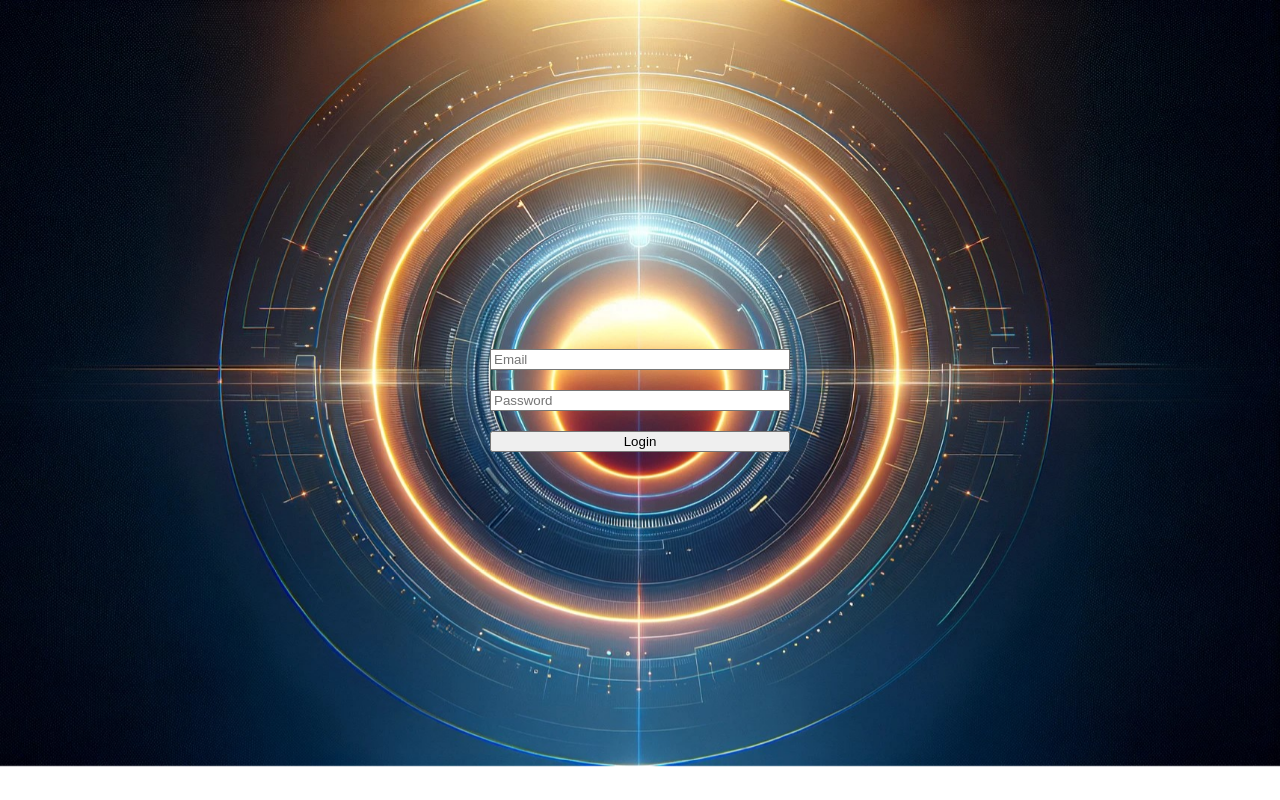
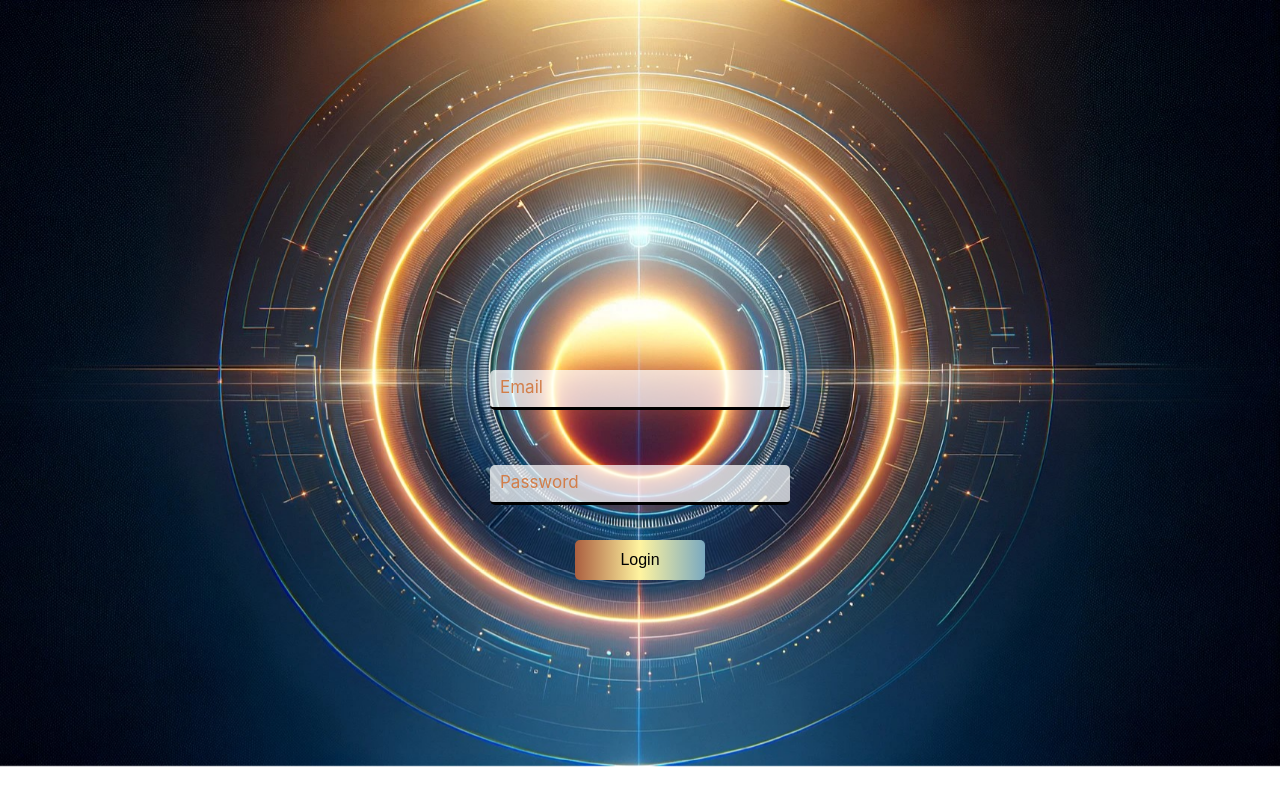
Before and after one commit to ericchecuz/reactPortfolio, a React (Create React App) app: page /login in a window 1280 px wide. Built offline with nearby package versions, Linux system fonts and the light colour scheme.

Commit message:
fix login css & effects

```diff
--- a/src/pages/loginPage.js
+++ b/src/pages/loginPage.js
@@ -1,5 +1,3 @@
-// src/pages/LoginPage.js
-
 import React, { useState , useEffect} from 'react';
 import { auth } from '../firebase/firebaseConfig';
 import './styleLogin.css';
@@ -9,20 +7,17 @@ function LoginPage() {
   const [loading, setLoading] = useState(true);
   const [password, setPassword] = useState('');
 
+
   useEffect(() => {
-    // Simula il caricamento o attendi il caricamento di eventuali risorse
-    const timer = setTimeout(() => setLoading(false), 5000); // 2 secondi per l'esempio
+    const timer = setTimeout(() => setLoading(false), 5000);
     return () => clearTimeout(timer);
   }, []);
 
-
   const signIn = async (e) => {
-    e.preventDefault(); // Previeni il comportamento di submit di default
-
+    e.preventDefault();
     try {
       await auth.signInWithEmailAndPassword(email, password);
       console.log("Logged in successfully");
-      // Reindirizza all'homepage o alla dashboard dopo il login
     } catch (error) {
       console.error("Error signing in: ", error.message);
     }
@@ -33,27 +28,34 @@ function LoginPage() {
       {loading ? (
         <div className='container-spinner'>
           <div className="loading-animation"></div>
-          </div>  // Mostra l'animazione di caricamento
+        </div>
       ) : (
-        // Una volta completato il caricamento, mostra il form di login
         <div className='container-login fade-in'>
           <div className='container-form-login'>
             <form className='form-login' onSubmit={signIn}>
+              <div className="form-group">
                 <input
                   type="email"
+                  id="email-input"
                   value={email}
                   onChange={(e) => setEmail(e.target.value)}
-                placeholder="Email"
                   required
                 />
+                <label htmlFor="email-input">Email</label>
+              </div>
+              <div className="form-group">
                 <input
                   type="password"
+                  id="password-input"
                   value={password}
                   onChange={(e) => setPassword(e.target.value)}
-                placeholder="Password"
                   required
                 />
-              <button type="submit">Login</button>
+                <label htmlFor="password-input">Password</label>
+              </div>
+              <div className='container-button'>
+                <button className='button-login' type="submit">Login</button>
+              </div>
             </form>
           </div>
         </div>
--- a/src/pages/styleLogin.css
+++ b/src/pages/styleLogin.css
@@ -7,6 +7,34 @@ body {
     align-items: center;
     /* Centra il contenuto verticalmente */
     /* Imposta l'altezza del body al 100% del viewport */
+}
+
+input {
+    height: 40px;
+    width: 280px;
+    border-radius: 0;
+    border-radius: 10px;
+    border-left: 0;
+    border-top: 0;
+    text-align: center;
+
+}
+
+.button-login {
+    width: 100px;
+    align-items: center;
+    display: flex;
+    justify-content: center;
+    height: 32px;
+    border-radius: 10px;
+    text-align: center;
+    border: none;
+
+}
+
+.container-button {
+    display: flex;
+    justify-content: center;
 }
 
 .container-login {
@@ -24,7 +52,8 @@ body {
     display: flex;
     width: 300px;
     flex-direction: column;
-    gap: 20px
+    gap: 35px;
+    margin-top: 130px;
 }
 
 .background-image {
@@ -100,3 +129,69 @@ body {
         opacity: 1;
     }
 }
+
+.form-group {
+    position: relative;
+    margin-top: 20px;
+}
+
+.form-group input {
+    width: 100%;
+    padding: 10px;
+    box-sizing: border-box;
+    text-align: center;
+    font-size: 18px;
+    background-color: #ffffffba;
+    border: none;
+    border-bottom: 3px black solid !important;
+    /* Opzionale: rimuove il bordo dell'input */
+    border-radius: 5px;
+    /* Arrotonda gli angoli dell'input */
+    /* Percorso della tua immagine sfocata */
+    color: black;
+    /* Colore del testo per migliorare la leggibilità */
+}
+
+.form-group label {
+    position: absolute;
+    top: -3px;
+    left: 10px;
+    font-size: 17px;
+    margin-top: 10px;
+    transition: 0.3s;
+    pointer-events: none;
+    color: #d27e49;
+}
+
+.form-group input:focus+label {
+    margin-top: -24px;
+    margin-left: 35%;
+    /* Sposta la label in alto */
+    font-size: 18px;
+    color: #000000;
+}
+
+
+.button-login {
+    padding: 10px 20px;
+    border: none;
+    border-radius: 5px;
+    width: 130px;
+    height: 40px;
+    color: white;
+    /* Testo bianco, modifica se necessario */
+    font-size: 16px;
+    cursor: pointer;
+    outline: none;
+    background-size: 200% auto;
+    background-image: linear-gradient(to right, rgb(171, 95, 64), rgb(255, 244, 160), rgb(122, 169, 192), rgb(235, 255, 255), rgb(171, 95, 64));
+    transition: 0.5s;
+    backdrop-filter: blur(5px);
+    color: black !important
+        /* Effetto sfocatura */
+}
+
+.button-login:hover {
+    background-position: right center;
+    /* Muove il gradiente al passaggio del mouse */
+}
```
Lines whose indentation alone changed are shown as unchanged.
